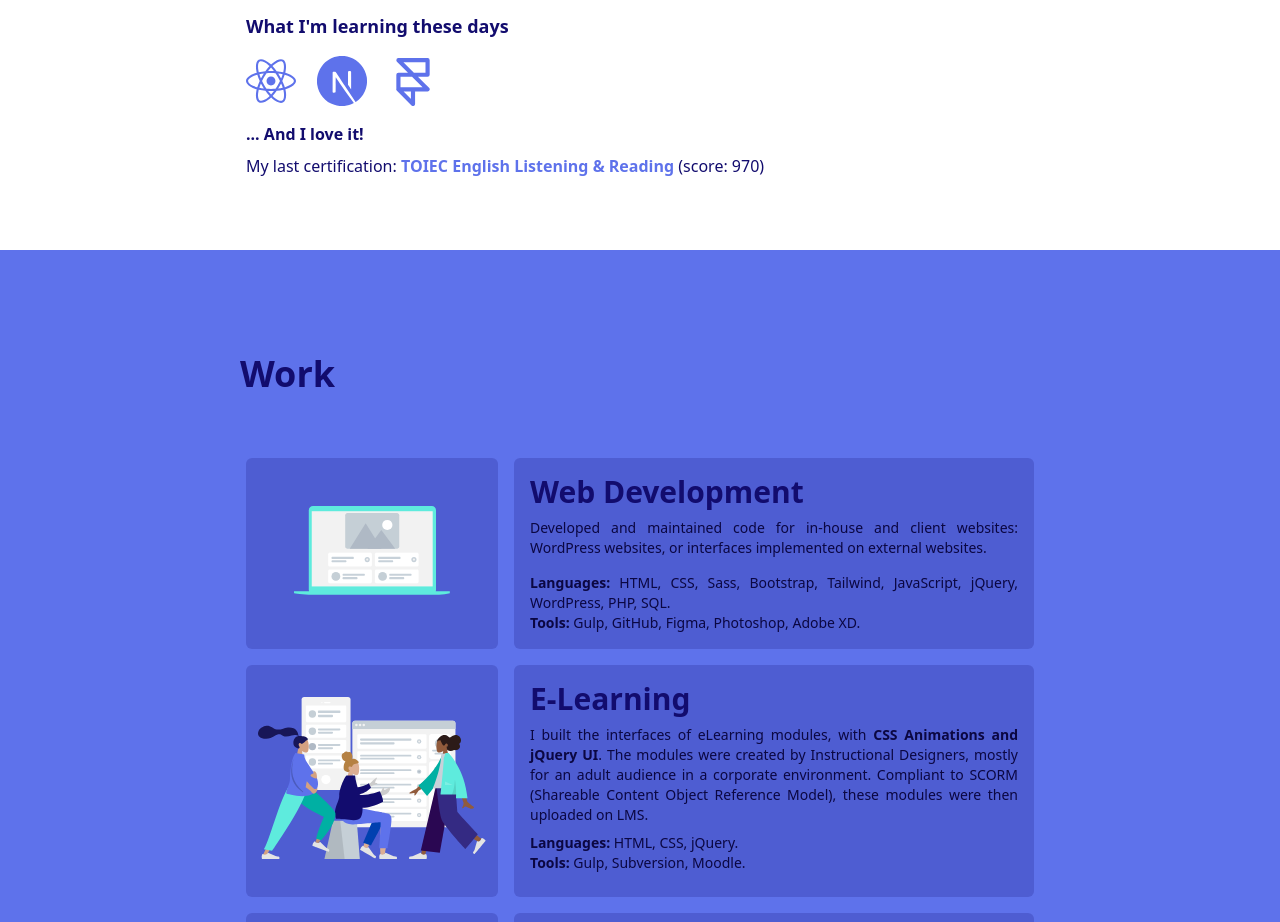
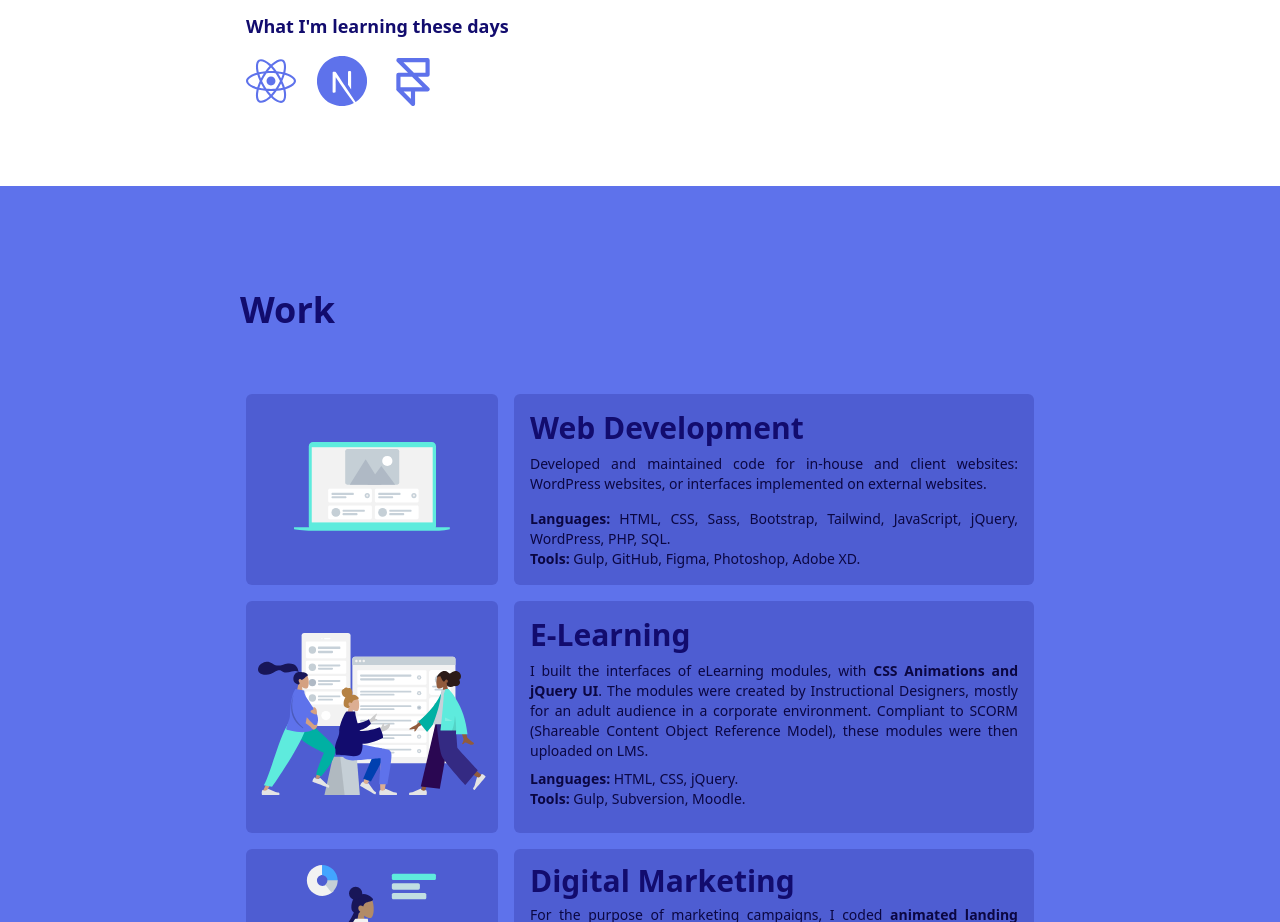
Before and after one commit to mariecharpentier/portfolio_nextjs_v1, a Next.js app: page / in a window 1280 px wide. Shown: the part 1440-2362 px from the top of the page. Built offline with nearby package versions, Linux system fonts and the light colour scheme.

Commit message:
Modify Skills

```diff
--- a/components/Skills.jsx
+++ b/components/Skills.jsx
@@ -42,10 +42,6 @@ const Skills = () => {
                     <SiNextdotjs size={50} />
                     <FiFramer size={50} />
                 </div>
-                <p className='font-semibold'>... And I love it!</p>
-                <div className='py-2'>
-                    <p>My last certification: <span className='text-primary-light font-semibold'>TOIEC English Listening & Reading</span> (score: 970)</p>
-                </div>
             </div>
 
         </div>
```
